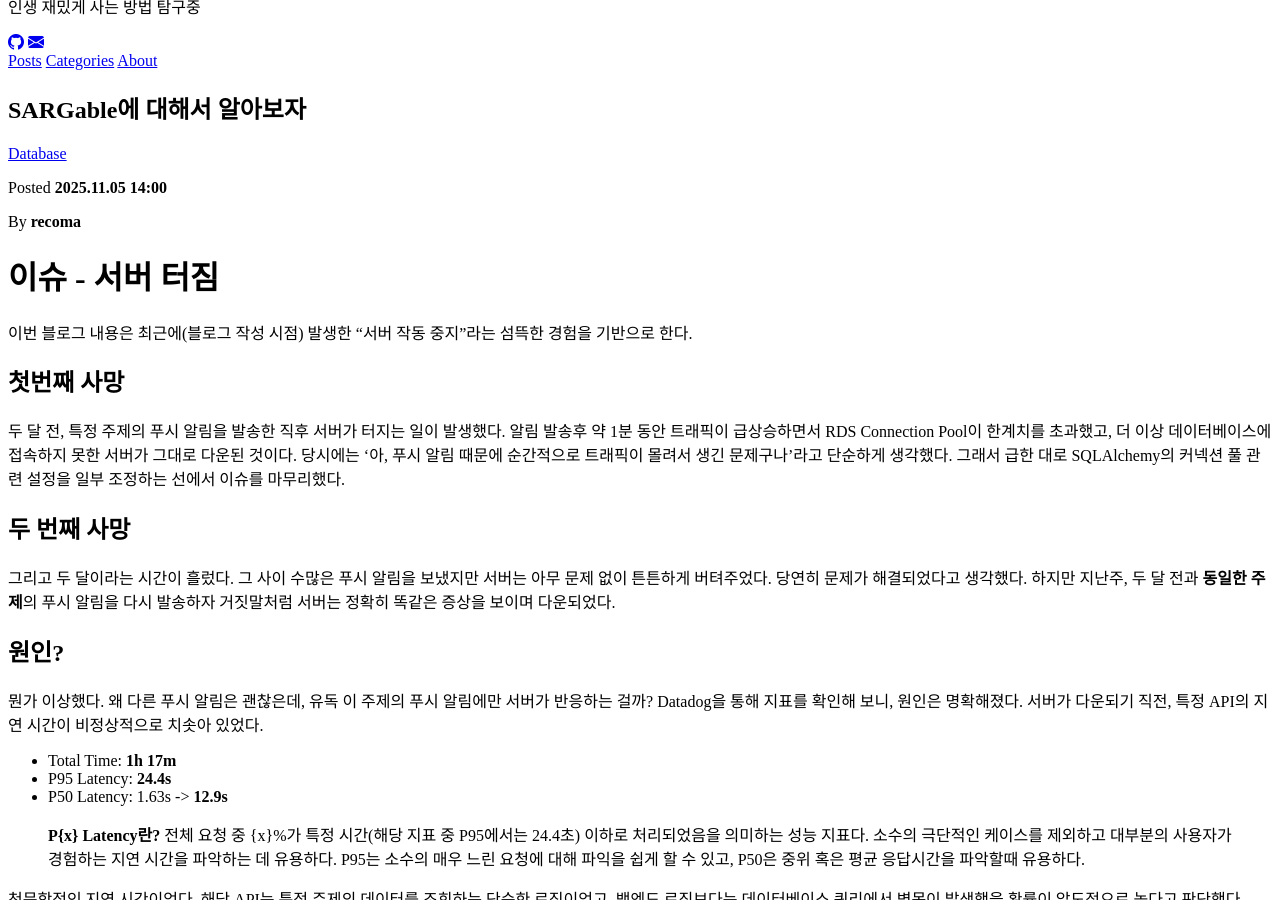
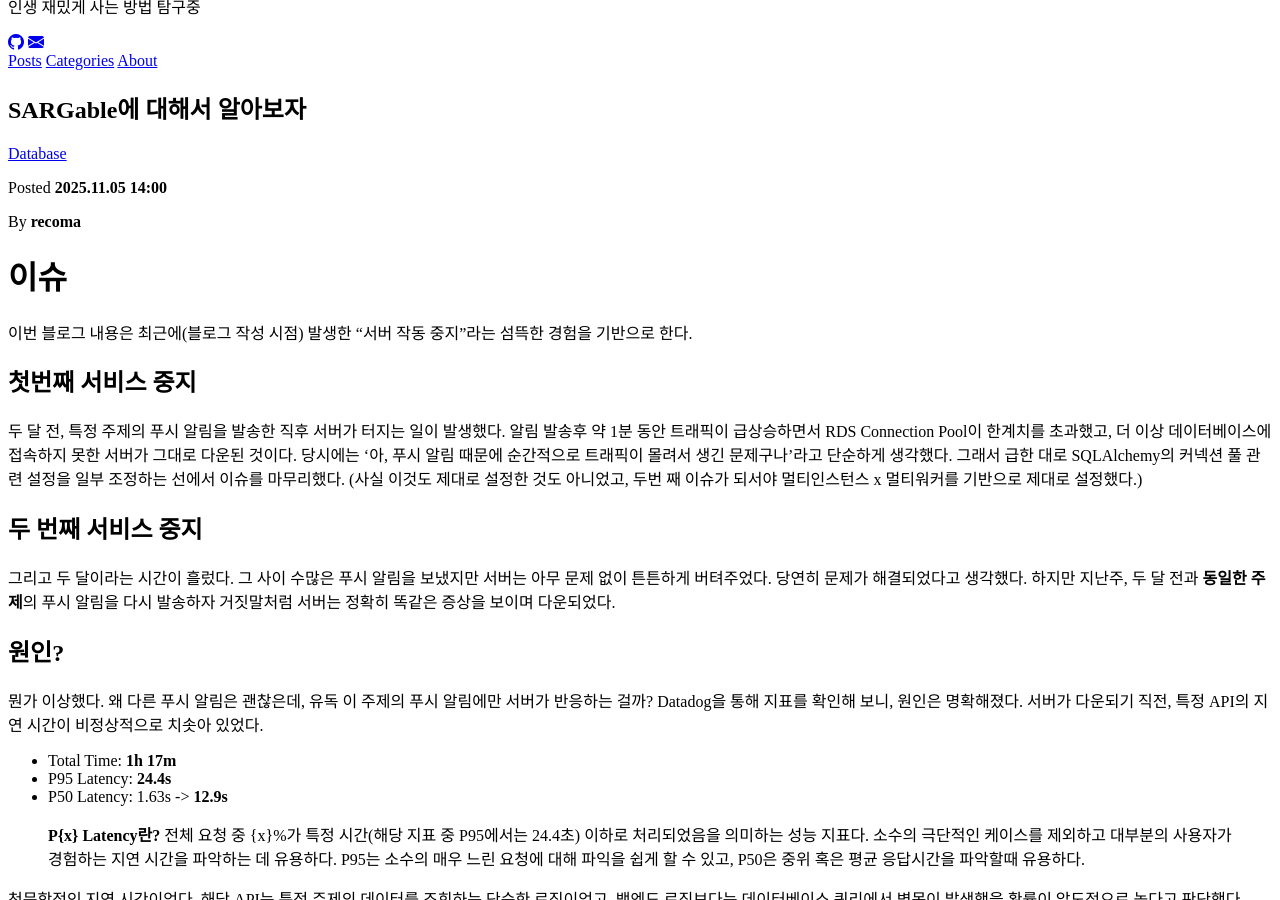
Before and after one commit to recoma96/recoma96.github.io, a Jekyll site: the page built from _posts/2025-11-05-sargable.md, in a window 1280 px wide and 900 px high, scrolled down 329 px. Built offline with Jekyll 4.4.1, drawn with Linux system fonts in a browser that asks for light colours; some web fonts are replaced; comment, search, counter and statistics services are not loaded; a style sheet for code colours, icons or effects is not loaded.

Commit message:
blig 2025-11-05-sargable.md 워딩 수가 및 일부 문구 추가

```diff
--- a/_posts/2025-11-05-sargable.md
+++ b/_posts/2025-11-05-sargable.md
@@ -8,16 +8,16 @@ tags: ["database", "mysql", "performance-tuning", "sargable", "orm"]
 image: ""
 ---
 
-# 이슈 - 서버 터짐
+# 이슈
 
 이번 블로그 내용은 최근에(블로그 작성 시점) 발생한 "서버 작동 중지"라는 섬뜩한 경험을 기반으로 한다.
 
-## 첫번째 사망
+## 첫번째 서비스 중지
 
 두 달 전, 특정 주제의 푸시 알림을 발송한 직후 서버가 터지는 일이 발생했다. 알림 발송후 약 1분 동안 트래픽이 급상승하면서 RDS Connection Pool이 한계치를 초과했고, 더 이상 데이터베이스에 접속하지 못한 서버가 그대로 다운된 것이다.
-당시에는 '아, 푸시 알림 때문에 순간적으로 트래픽이 몰려서 생긴 문제구나'라고 단순하게 생각했다. 그래서 급한 대로 SQLAlchemy의 커넥션 풀 관련 설정을 일부 조정하는 선에서 이슈를 마무리했다.
+당시에는 '아, 푸시 알림 때문에 순간적으로 트래픽이 몰려서 생긴 문제구나'라고 단순하게 생각했다. 그래서 급한 대로 SQLAlchemy의 커넥션 풀 관련 설정을 일부 조정하는 선에서 이슈를 마무리했다. (사실 이것도 제대로 설정한 것도 아니었고, 두번 째 이슈가 되서야 멀티인스턴스 x 멀티워커를 기반으로 제대로 설정했다.)
 
-## 두 번째 사망
+## 두 번째 서비스 중지
 
 그리고 두 달이라는 시간이 흘렀다. 그 사이 수많은 푸시 알림을 보냈지만 서버는 아무 문제 없이 튼튼하게 버텨주었다. 당연히 문제가 해결되었다고 생각했다.
 하지만 지난주, 두 달 전과 **동일한 주제**의 푸시 알림을 다시 발송하자 거짓말처럼 서버는 정확히 똑같은 증상을 보이며 다운되었다.
```
